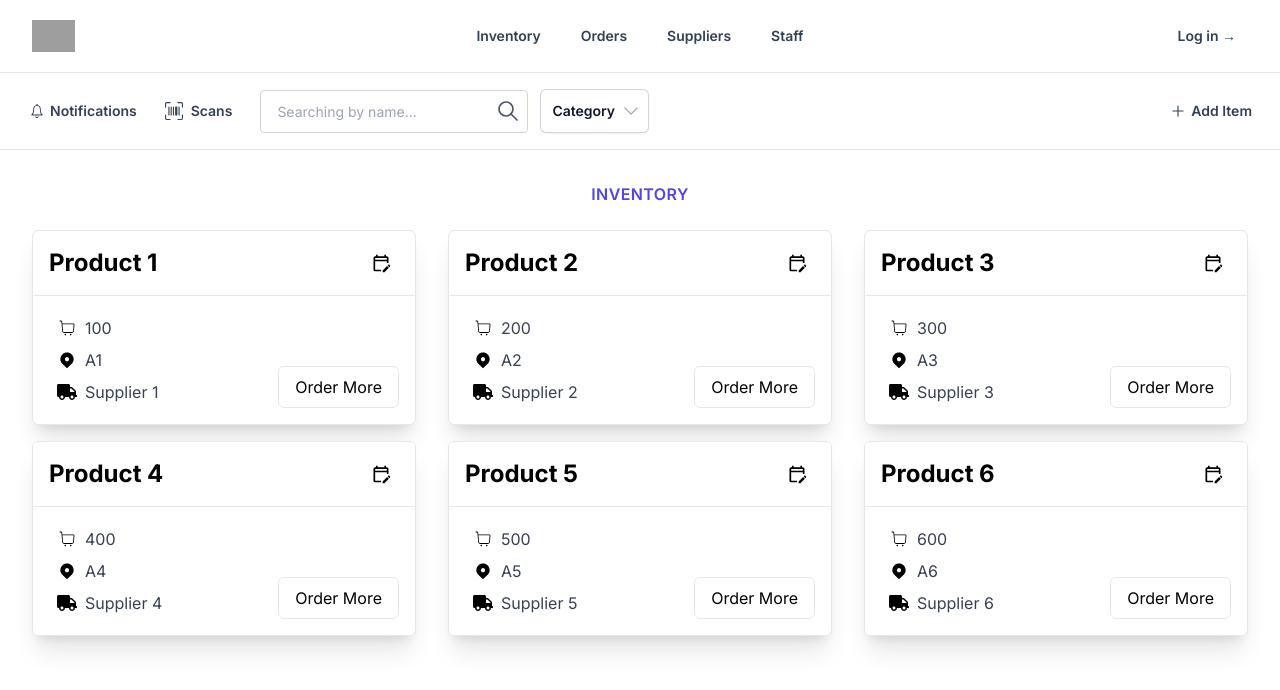
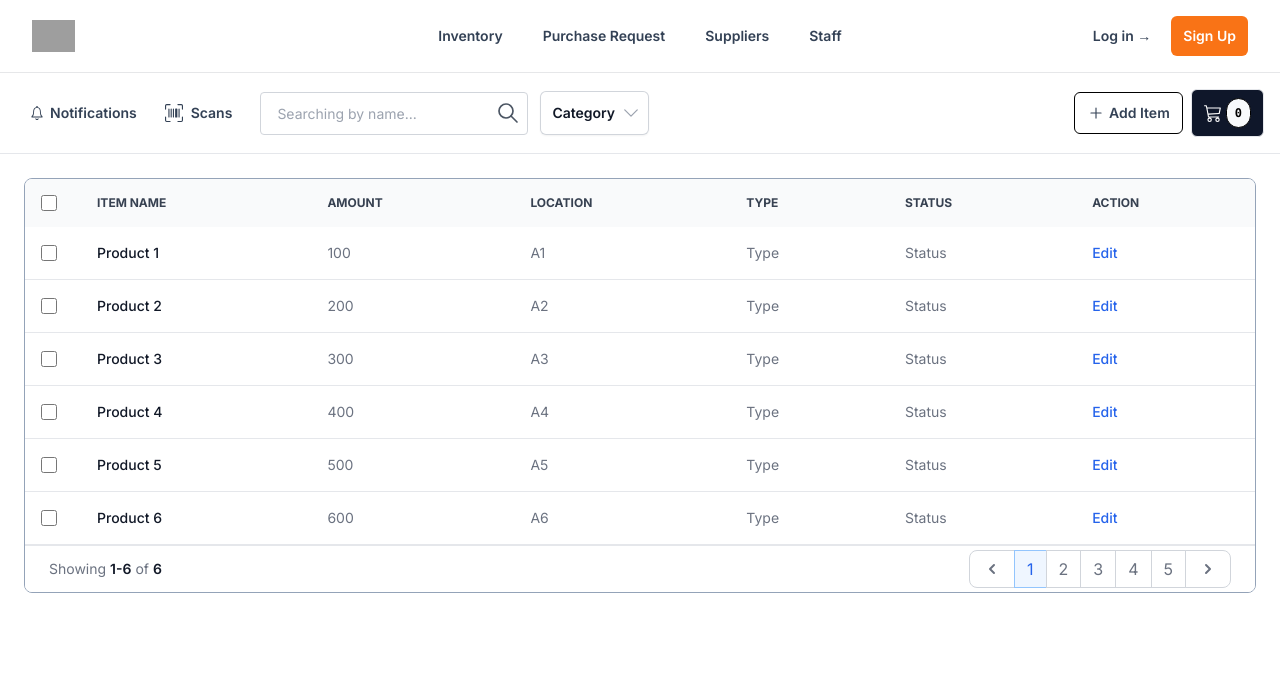
Before and after one commit to Team-Ventare/shim, a Next.js app: page /inventory in a window 1280 px wide. Shown: the top 690 px of the page. Built offline with nearby package versions, Linux system fonts and the light colour scheme; grey boxes are pictures that could not be loaded.

Commit message:
inventory update

```diff
--- a/app/inventory/page.tsx
+++ b/app/inventory/page.tsx
@@ -5,14 +5,27 @@ import { MdOutlineEditCalendar } from "react-icons/md";
 import { CiShoppingCart } from "react-icons/ci";
 import { TiLocation } from "react-icons/ti";
 import { FaTruck } from "react-icons/fa";
-import { BsUpcScan } from "react-icons/bs";
+import { BsUpcScan, BsCart3 } from "react-icons/bs";
 import { IoAdd } from "react-icons/io5";
 import { Nav } from "../nav/navbar";
 import { Menu, Transition } from "@headlessui/react";
 import { Fragment, useState } from "react";
 import { ChevronDownIcon } from "@heroicons/react/24/outline";
+import React from "react";
 
-const categoryPills = ["Name", "Location", "Supplier"];
+const categoryPills = [
+  "Name",
+  "Location",
+  "Supplier",
+  "Patient Simulators",
+  "Task Trainers",
+  "Simulation Equipment",
+  "Medical Furniture",
+  "Consumable Supplies",
+  "Non-Consumable Supplies",
+  "Computers",
+  "Office Supplies",
+];
 
 const products = [
   { name: "Product 1", quantity: 100, location: "A1", supplier: "Supplier 1" },
@@ -23,8 +36,26 @@ const products = [
   { name: "Product 6", quantity: 600, location: "A6", supplier: "Supplier 6" },
 ];
 
+const tableHeaders = [
+  "Item Name",
+  "Amount",
+  "Location",
+  "Type",
+  "Status",
+  "Action",
+];
+
 export default function Example() {
   const [categoryPill, setCategoryPill] = useState(categoryPills[0]);
+  const [cartQuantity, setCartQuantity] = useState(0);
+  const [currentPage, setCurrentPage] = useState(1);
+
+  const handlePageChange = (pageNumber: React.SetStateAction<number>) => {
+    if (currentPage > products.length / 10) {
+      setCurrentPage(Math.ceil(products.length / 10));
+    }
+    setCurrentPage(pageNumber);
+  };
 
   return (
     <div className="bg-white min-h-screen min-w-screen max-w-screen">
@@ -110,49 +141,168 @@ export default function Example() {
           </Menu>
         </div>
 
-        <button className="text-sm font-semibold leading-6 text-slate-700 hover:bg-slate-100 px-3 py-2 rounded-md flex items-center">
+        <div className="flex items-center space-x-2">
+          <button className="text-sm font-semibold leading-6 text-slate-700 hover:bg-slate-100 px-3 py-2 rounded-md flex items-center border-black border">
             <IoAdd className="text-lg mr-1" />
             <span>Add Item</span>
           </button>
+          <button className="text-sm font-semibold leading-6 text-white bg-slate-900 px-3 py-2 rounded-md flex items-center border">
+            <BsCart3 className="text-lg mr-1" />
+            <kbd className="px-2 py-1.5 text-xs font-semibold text-black bg-slate-50 border border-black rounded-full dark:bg-gray-600 dark:text-gray-100 dark:border-gray-500">
+              {cartQuantity}
+            </kbd>
+          </button>
+        </div>
       </div>
 
-      <div className="mx-auto min-w-screen p-4">
-        <div className="text-center p-4">
-          <h2 className="text-base text-indigo-600 font-semibold tracking-wide uppercase">
-            Inventory
-          </h2>
+      <div className="mx-auto min-w-screen px-6 pt-6">
+        <div className="relative overflow-x-auto border border-slate-400 sm:rounded-lg">
+          <table className="w-full text-sm text-left text-gray-500 dark:text-gray-400 table-auto sm:rounded-lg">
+            <thead className="text-xs text-gray-700 uppercase bg-gray-50 dark:bg-gray-700 dark:text-gray-400">
+              <tr>
+                <th scope="col" className="p-4">
+                  <div className="flex items-center">
+                    <input
+                      id="checkbox-all-search"
+                      type="checkbox"
+                      className="w-4 h-4 text-blue-600 bg-gray-100 border-gray-300 rounded focus:ring-blue-500 dark:focus:ring-blue-600 dark:ring-offset-gray-800 dark:focus:ring-offset-gray-800 focus:ring-2 dark:bg-gray-700 dark:border-gray-600"
+                    />
+                    <label htmlFor="checkbox-all-search" className="sr-only">
+                      checkbox
+                    </label>
                   </div>
-
-        <div className="flex flex-row flex-wrap justify-center py-2">
+                </th>
+                {tableHeaders.map((header, index) => (
+                  <th key={index} scope="col" className="px-6 py-3">
+                    {header}
+                  </th>
+                ))}
+              </tr>
+            </thead>
+            <tbody>
               {products.map((product, index) => (
-            <div
-              className="border border-gradient rounded-md m-auto w-96 h-auto bg-white relative flex-shrink-0 mb-4 shadow-xl"
+                <tr
                   key={index}
+                  className="bg-white border-b dark:bg-gray-800 dark:border-gray-700 hover:bg-gray-50 dark:hover:bg-gray-600"
                 >
-              <div className="text-black p-4 rounded-md rounded-b-none border-b flex items-center justify-between">
-                <strong className="text-2xl">{product.name}</strong>
-                <MdOutlineEditCalendar className="text-xl mr-2 cursor-pointer" />
+                  <td className="w-4 p-4">
+                    <div className="flex items-center">
+                      <input
+                        id="checkbox-table-search-1"
+                        type="checkbox"
+                        className="w-4 h-4 text-blue-600 bg-gray-100 border-gray-300 rounded focus:ring-blue-500 dark:focus:ring-blue-600 dark:ring-offset-gray-800 dark:focus:ring-offset-gray-800 focus:ring-2 dark:bg-gray-700 dark:border-gray-600"
+                      />
+                      <label
+                        htmlFor="checkbox-table-search-1"
+                        className="sr-only"
+                      >
+                        checkbox
+                      </label>
                     </div>
-
-              <div className="p-4">
-                <div className="flex items-center px-2 py-1">
-                  <CiShoppingCart className="text-xl" />
-                  <p className="px-2 text-gray-700">{product.quantity}</p>
-                </div>
-                <div className="flex items-center px-2 py-1">
-                  <TiLocation className="text-xl" />
-                  <p className="px-2 text-gray-700">{product.location}</p>
-                </div>
-                <div className="flex items-center px-2 py-1">
-                  <FaTruck className="text-xl" />
-                  <p className="px-2 text-gray-700">{product.supplier}</p>
-                </div>
-              </div>
-              <button className="border text-black rounded-md py-2 px-4 mb-4 mx-4 absolute right-0 bottom-0 hover:border-black">
-                Order More
-              </button>
-            </div>
+                  </td>
+                  <th
+                    scope="row"
+                    className="px-6 py-4 font-medium text-gray-900 whitespace-nowrap dark:text-white"
+                  >
+                    {product.name}
+                  </th>
+                  <td className="px-6 py-4">{product.quantity}</td>
+                  <td className="px-6 py-4">{product.location}</td>
+                  <td className="px-6 py-4">Type</td>
+                  <td className="px-6 py-4">Status</td>
+                  <td className="px-6 py-4">
+                    <a
+                      href="#"
+                      className="font-medium text-blue-600 dark:text-blue-500 hover:underline"
+                    >
+                      Edit
+                    </a>
+                  </td>
+                </tr>
               ))}
+            </tbody>
+          </table>
+          <nav
+            className="flex items-center justify-between px-4 py-1 bg-white border-t border-gray-200 sm:px-6 dark:bg-gray-800 dark:border-gray-700"
+            aria-label="Table navigation"
+          >
+            <span className="text-sm font-normal text-gray-500 dark:text-gray-400">
+              Showing{" "}
+              <span className="font-semibold text-gray-900 dark:text-white">
+                1-{products.length > 10 ? 10 : products.length}
+              </span>{" "}
+              of{" "}
+              <span className="font-semibold text-gray-900 dark:text-white">
+                {products.length}
+              </span>
+            </span>
+            <ul className="inline-flex items-center -space-x-px">
+              <li>
+                <a
+                  href="#"
+                  onClick={() => {
+                    if (currentPage === 1) return;
+                    handlePageChange(currentPage - 1);
+                  }}
+                  className="block px-3 py-2 ml-0 leading-tight text-gray-500 bg-white border border-gray-300 rounded-l-lg hover:bg-gray-100 hover:text-gray-700 dark:bg-gray-800 dark:border-gray-700 dark:text-gray-400 dark:hover:bg-gray-700 dark:hover:text-white"
+                >
+                  <span className="sr-only">Previous</span>
+                  <svg
+                    className="w-5 h-5"
+                    aria-hidden="true"
+                    fill="currentColor"
+                    viewBox="0 0 20 20"
+                    xmlns="http://www.w3.org/2000/svg"
+                  >
+                    <path
+                      fill-rule="evenodd"
+                      d="M12.707 5.293a1 1 0 010 1.414L9.414 10l3.293 3.293a1 1 0 01-1.414 1.414l-4-4a1 1 0 010-1.414l4-4a1 1 0 011.414 0z"
+                      clip-rule="evenodd"
+                    ></path>
+                  </svg>
+                </a>
+              </li>
+              {/* Render the pagination links dynamically based on your data */}
+              {/* Example: Rendering 5 page links */}
+              {[1, 2, 3, 4, 5].map((pageNumber) => (
+                <li key={pageNumber}>
+                  <a
+                    href="#"
+                    className={`px-3 py-2 leading-tight ${
+                      pageNumber === currentPage
+                        ? "text-blue-600 border border-blue-300 bg-blue-50 hover:bg-blue-100 hover:text-blue-700 dark:border-gray-700 dark:bg-gray-700 dark:text-white"
+                        : "text-gray-500 bg-white border border-gray-300 hover:bg-gray-100 hover:text-gray-700 dark:bg-gray-800 dark:border-gray-700 dark:text-gray-400 dark:hover:bg-gray-700 dark:hover:text-white"
+                    }`}
+                    onClick={() => handlePageChange(pageNumber)}
+                  >
+                    {pageNumber}
+                  </a>
+                </li>
+              ))}
+              <li>
+                <a
+                  href="#"
+                  onClick={() => handlePageChange(currentPage + 1)}
+                  className="block px-3 py-2 leading-tight text-gray-500 bg-white border border-gray-300 rounded-r-lg hover:bg-gray-100 hover:text-gray-700 dark:bg-gray-800 dark:border-gray-700 dark:text-gray-400 dark:hover:bg-gray-700 dark:hover:text-white"
+                >
+                  <span className="sr-only">Next</span>
+                  <svg
+                    className="w-5 h-5"
+                    aria-hidden="true"
+                    fill="currentColor"
+                    viewBox="0 0 20 20"
+                    xmlns="http://www.w3.org/2000/svg"
+                  >
+                    <path
+                      fill-rule="evenodd"
+                      d="M7.293 14.707a1 1 0 010-1.414L10.586 10 7.293 6.707a1 1 0 011.414-1.414l4 4a1 1 0 010 1.414l-4 4a1 1 0 01-1.414 0z"
+                      clip-rule="evenodd"
+                    ></path>
+                  </svg>
+                </a>
+              </li>
+            </ul>
+          </nav>
         </div>
       </div>
     </div>
--- a/app/nav/navbar.tsx
+++ b/app/nav/navbar.tsx
@@ -7,9 +7,9 @@ import Link from "next/link";
 
 const navigation = [
   { name: "Inventory", href: "/inventory" },
-  { name: "Orders", href: "/" },
-  { name: "Suppliers", href: "/" },
-  { name: "Staff", href: "/" },
+  { name: "Purchase Request", href: "/purchaserequest" },
+  { name: "Suppliers", href: "/suppliers" },
+  { name: "Staff", href: "/staff" },
 ];
 
 const Nav = () => {
@@ -52,12 +52,18 @@ const Nav = () => {
             </Link>
           ))}
         </div>
-        <div className="hidden lg:flex lg:flex-1 lg:justify-end">
+        <div className="hidden lg:flex lg:flex-1 lg:justify-end space-x-2">
           <Link
             href="#"
             className="text-sm font-semibold leading-6 text-slate-700 hover:bg-slate-100 px-3 py-2 rounded-md"
           >
             Log in <span aria-hidden="true">&rarr;</span>
+          </Link>
+          <Link
+            href="#"
+            className="text-sm font-semibold leading-6 text-white bg-orange-500 px-3 py-2 rounded-md"
+          >
+            Sign Up
           </Link>
         </div>
       </nav>
@@ -105,7 +111,13 @@ const Nav = () => {
                   href="#"
                   className="-mx-3 block rounded-lg px-3 py-2.5 text-base font-semibold leading-7 text-slate-700 hover:bg-gray-50"
                 >
-                  Log in
+                  Log In
+                </Link>
+                <Link
+                  href="#"
+                  className="-mx-3 block rounded-lg px-3 py-2.5 text-base font-semibold leading-7 text-slate-700 hover:bg-gray-50"
+                >
+                  Sign Up
                 </Link>
               </div>
             </div>
```
Lines whose indentation alone changed are shown as unchanged.
